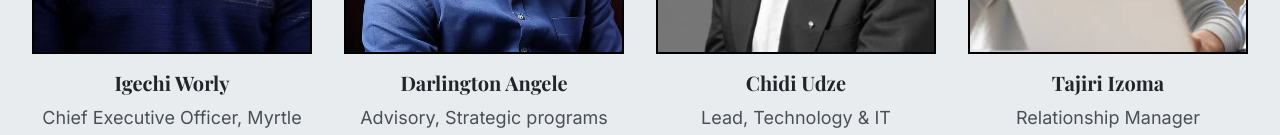
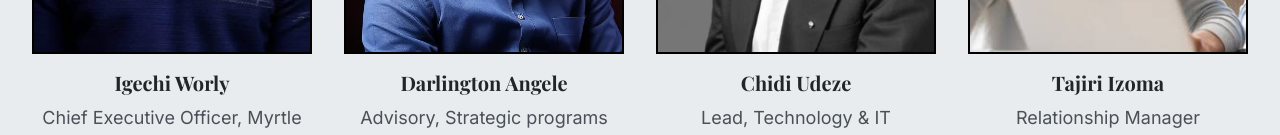
Before and after one commit to harteyhitman/myrtle-solution, a Next.js app: page /navbar/ourpartners in a window 1280 px wide. Shown: the part 805-940 px from the top of the page. Built offline with nearby package versions, Linux system fonts and the light colour scheme.

Commit message:
name correction

```diff
--- a/src/app/navbar/ourpartners/page.tsx
+++ b/src/app/navbar/ourpartners/page.tsx
@@ -3,7 +3,7 @@ import Image from "next/image";
 import styles from "./OurPartners.module.scss";
 import IgechiWorly from "../../../../public/updatedCEO.jpg";
 import DarlingtonAngele from "../../../../public/partners/darlighton.png";
-import ChidiUdze from "../../../../public/partners/udeze.png";
+import ChidiUdeze from "../../../../public/partners/udeze.png";
 import TajiriIzoma from "../../../../public/partners/tajiri izoma.jpeg";
 
 import Aradel from "../../../../public/partners/logo+-+aradel.png";
@@ -26,9 +26,9 @@ export default function OurPartners() {
       image: DarlingtonAngele
     },
     {
-      name: "Chidi Udze",
+      name: "Chidi Udeze",
       title: "Lead, Technology & IT Infrastructure",
-      image: ChidiUdze
+      image: ChidiUdeze
     },
     {
       name: "Tajiri Izoma",
```
